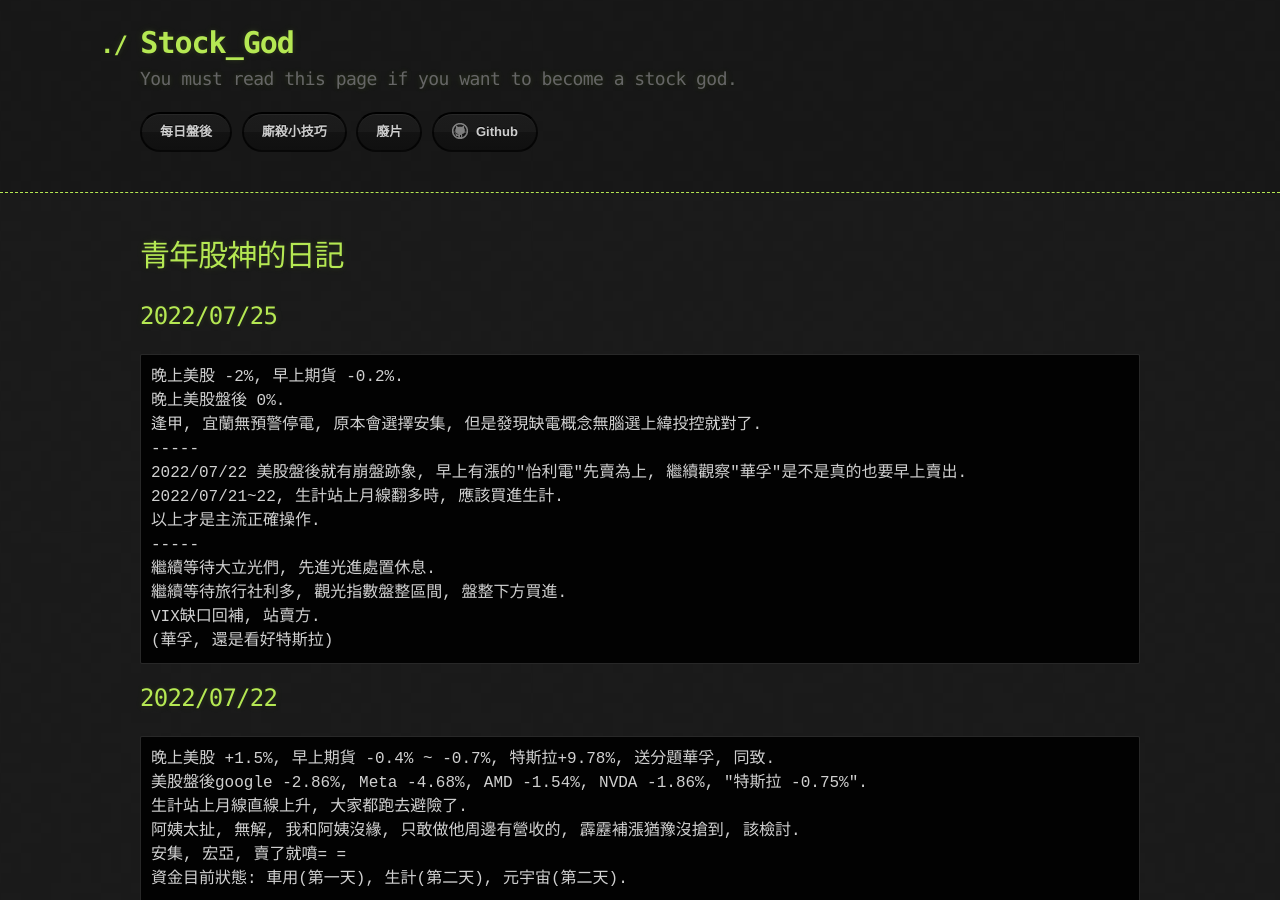
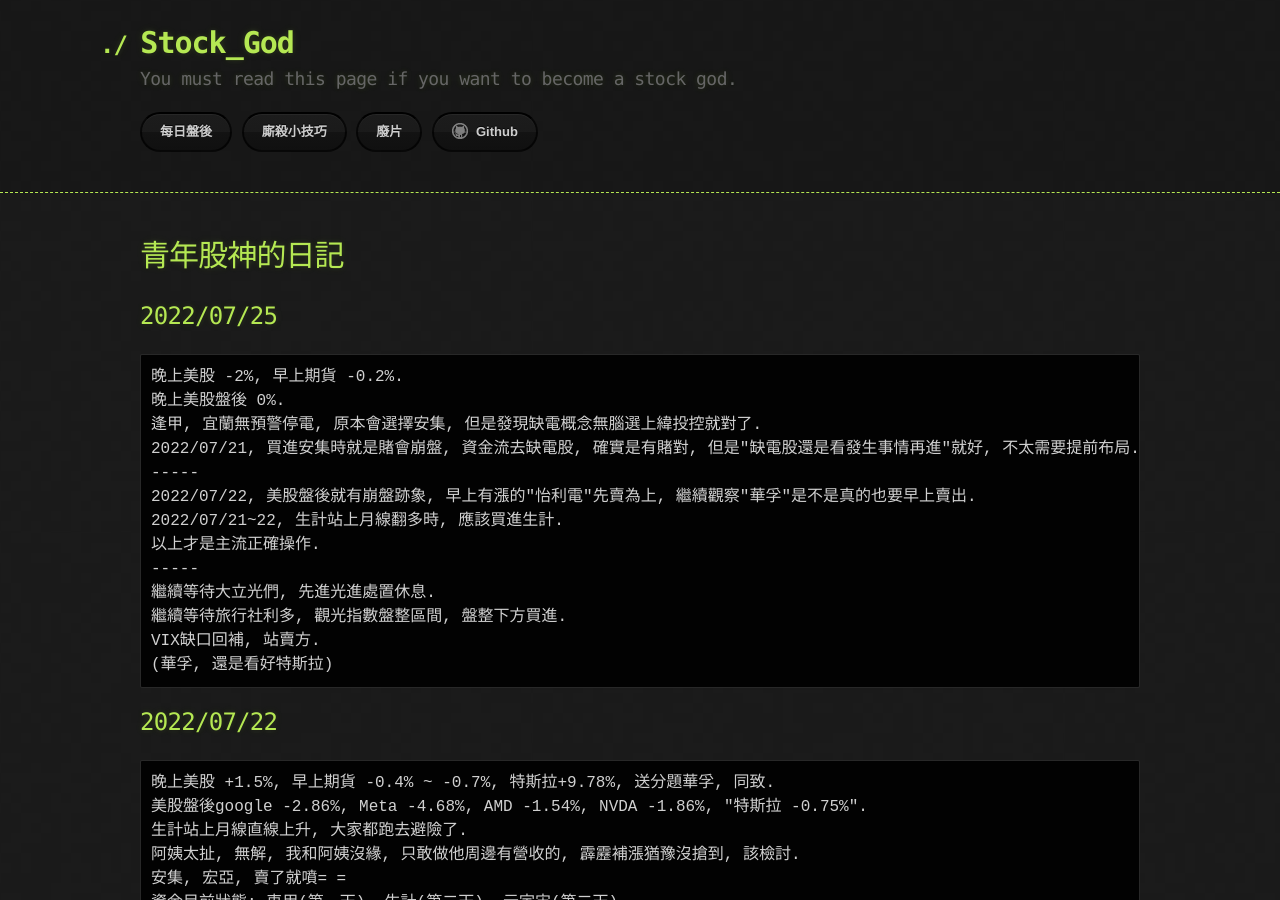
Before and after one commit to lepg5487/Stock_God, a Jekyll site: the page built from index.md, in a window 1280 px wide and 900 px high. Built offline with Jekyll 4.4.1, drawn with Linux system fonts in a browser that asks for light colours; our own code applies the rules of GitHub Pages for plain Markdown files.

Commit message:
Update index.md

```diff
--- a/index.md
+++ b/index.md
@@ -8,8 +8,9 @@ layout: testlayouts
 晚上美股 -2%, 早上期貨 -0.2%.
 晚上美股盤後 0%.
 逢甲, 宜蘭無預警停電, 原本會選擇安集, 但是發現缺電概念無腦選上緯投控就對了.
+2022/07/21, 買進安集時就是賭會崩盤, 資金流去缺電股, 確實是有賭對, 但是"缺電股還是看發生事情再進"就好, 不太需要提前布局.
 -----
-2022/07/22 美股盤後就有崩盤跡象, 早上有漲的"怡利電"先賣為上, 繼續觀察"華孚"是不是真的也要早上賣出.
+2022/07/22, 美股盤後就有崩盤跡象, 早上有漲的"怡利電"先賣為上, 繼續觀察"華孚"是不是真的也要早上賣出.
 2022/07/21~22, 生計站上月線翻多時, 應該買進生計.
 以上才是主流正確操作.
 -----
```
